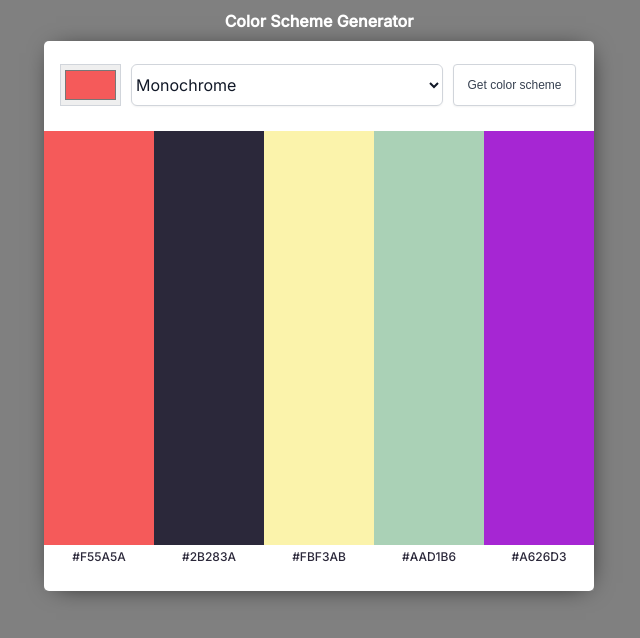
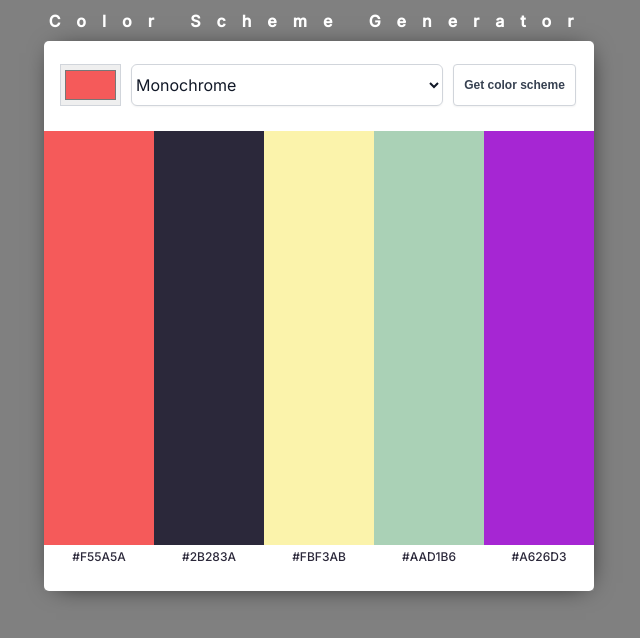
Before and after one commit to marcus-hugo/color-api, a plain HTML site: page index.html in a window 1280 px wide. Shown: the whole page, without its empty margins (321-961 px from the left). Drawn offline with Linux system fonts and the light colour scheme.

Commit message:
letter spacing for h1

```diff
--- a/style.css
+++ b/style.css
@@ -13,6 +13,7 @@ h1 {
     color: #FFFFFF;
     text-align: center;
     font-size: 1rem;
+    letter-spacing: 1rem;
 }
 
 /* Application */
@@ -21,10 +22,9 @@ h1 {
     margin: 0 auto;
     box-shadow: 2px 2px 25px -10px;
 }
-/* form */
+
 form {
     display: flex;
-    /* flex-wrap: wrap; */
     padding: 23px 1rem 25px 1rem;
     background: #FFFFFF;
     border-radius: 5px 5px 0 0;
@@ -57,7 +57,7 @@ select {
 
 button {
     font-size: 12px;
-    font-weight: 500;
+    font-weight: 600;
     line-height: 16px;
     color: #374151;
     width: 123px;
@@ -79,6 +79,7 @@ button {
     width: 110px;
     height: 414px;
     display: inline-block;
+    cursor: pointer;
 }
 
 .color-one {
```
